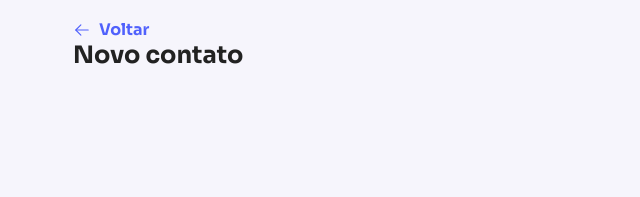
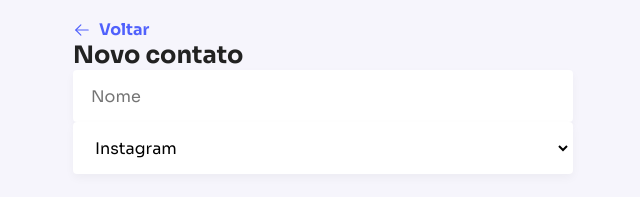
Before and after one commit to emanoelhenrick/MyContactsFront, a React (Vite) app: page /new in a window 1280 px wide. Shown: the part 143-340 px from the top of the page, without its empty margins (317-957 px from the left). Built offline with nearby package versions, Linux system fonts and the light colour scheme.

Commit message:
add input/select components

```diff
--- /dev/null
+++ b/src/components/Input.ts
@@ -0,0 +1,19 @@
+import styled from "styled-components"
+
+export default styled.input`
+  width: 100%;
+  background: #fff;
+  box-shadow: 0px 4px 10px rgba(0, 0, 0, 0.04);
+  height: 52px;
+  border-radius: 4px;
+  outline: none;
+  padding: 0 16px;
+  font-size: 16px;
+  border: 2px solid transparent;
+  transition: border 150ms;
+
+  &:focus {
+    border-color: ${props => props.theme.colors.primary.main};
+  }
+
+`
--- /dev/null
+++ b/src/components/Select.ts
@@ -0,0 +1,19 @@
+import styled from "styled-components"
+
+export default styled.select`
+  width: 100%;
+  background: #fff;
+  box-shadow: 0px 4px 10px rgba(0, 0, 0, 0.04);
+  height: 52px;
+  border-radius: 4px;
+  outline: none;
+  padding: 0 16px;
+  font-size: 16px;
+  border: 2px solid transparent;
+  transition: border 150ms;
+
+  &:focus {
+    border-color: ${props => props.theme.colors.primary.main};
+  }
+
+`
--- a/src/pages/NewContact/index.tsx
+++ b/src/pages/NewContact/index.tsx
@@ -1,7 +1,21 @@
+import Input from "../../components/Input"
 import { PageHeader } from "../../components/PageHeader"
+import Select from "../../components/Select"
 
 export function NewContact() {
   return (
-    <PageHeader title="Novo contato" />
+    <>
+      <PageHeader title="Novo contato" />
+
+      <Input placeholder="Nome" />
+
+      <Select>
+        <option value="123">Instagram</option>
+        <option value="123">Instagram</option>
+        <option value="123">Instagram</option>
+        <option value="123">Instagram</option>
+
+      </Select>
+    </>
   )
 }
```
